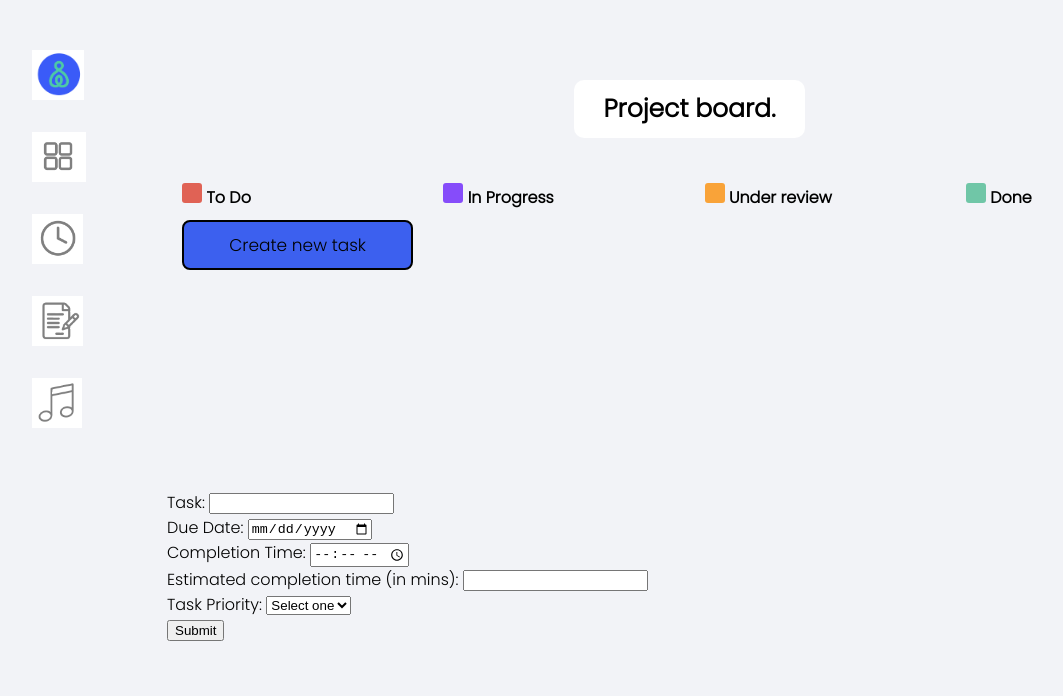
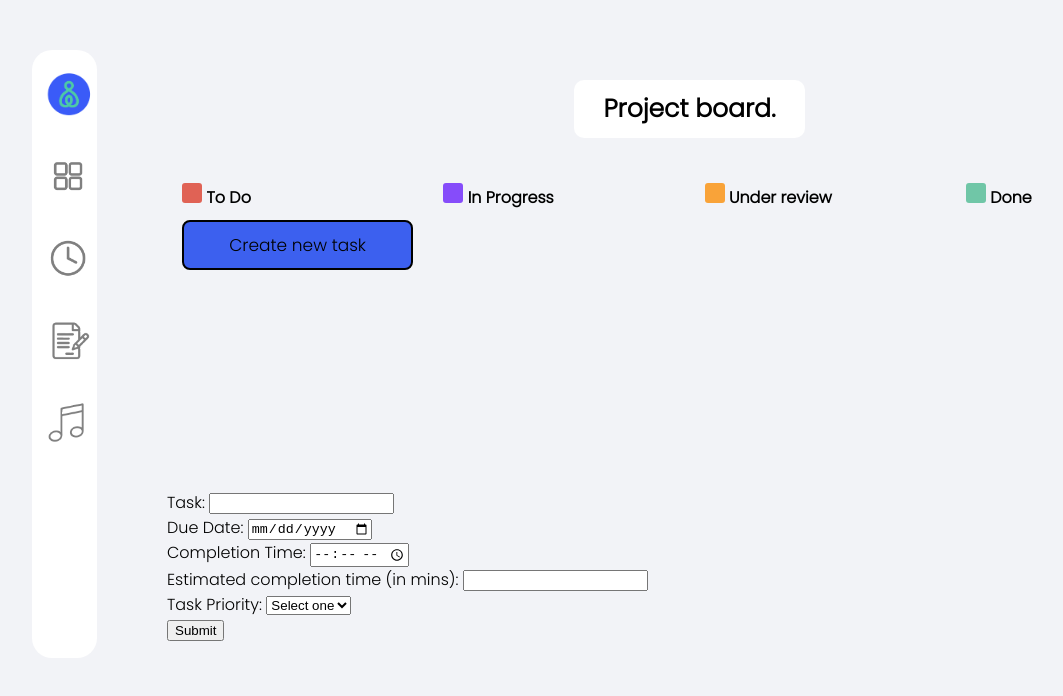
Before and after one commit to naomi-morse/studbud1, a website: page public/kanban.html in a window 1280 px wide. Shown: the top 696 px of the page, without its empty margins (18-1081 px from the left). Drawn offline with Linux system fonts and the light colour scheme.

Commit message:
time page with css grid and navigation bar

```diff
--- a/public/kanban.css
+++ b/public/kanban.css
@@ -170,6 +170,14 @@ textarea {
     "nav content content";
 }
 
-.nav { grid-area: nav; }
+.nav {
+  grid-area: nav;
+  background: white;
+  padding-top: 20px;
+  padding-left: 10px;
+  border-radius: 20px;
+}
 
-.content { grid-area: content; }
+.content {
+  grid-area: content;
+}
--- a/public/kanban.html
+++ b/public/kanban.html
@@ -4,7 +4,8 @@
     <meta charset="UTF-8">
     <meta http-equiv="X-UA-Compatible" content="IE=edge">
     <meta name="viewport" content="width=device-width, initial-scale=1.0">
-    <title>Document</title>
+    <title>Task</title>
+    <link rel="icon" type="image/x-icon" href="pictures/favicon.png">
     <link href="kanban.css" rel="stylesheet">
 </head>
 
@@ -14,7 +15,7 @@
 
 <body>
   <div class="container">
-  <div class="Nav">
+  <div class="nav">
     <a href="index.html"><img src="pictures/logo.png" alt="logo icon" height="50"></a>
 
     <br><br>
--- a/public/kanban.js
+++ b/public/kanban.js
@@ -58,3 +58,5 @@ function editTask(){
         editButton.style.display = "block";
     }
 }
+
+// credit to https://karthikdevarticles.com/creating-a-kanban-board-with-html-css-and-javascript#heading-html
--- a/public/time.css
+++ b/public/time.css
@@ -0,0 +1,35 @@
+body{
+    background-color: rgb(242, 243, 247);
+    font-family: 'Hind', sans-serif;
+    font-family: 'Poppins', sans-serif;
+     margin: 50px;
+  }
+
+
+
+
+
+
+/* CSS GRID */
+.container {  display: grid;
+    grid-template-columns: 0.2fr 1.5fr 1.5fr;
+    grid-template-rows: 0.9fr 1.8fr 0.3fr;
+    gap: 0px 0px;
+    grid-auto-flow: row;
+    grid-template-areas:
+      "nav stopwatch pomodoro"
+      "nav stopwatch pomodoro"
+      "nav stopwatch pomodoro";
+  }
+
+  .nav {
+    grid-area: nav;
+    background: white;
+    padding-top: 20px;
+    padding-left: 10px;
+    border-radius: 20px;
+    }
+
+  .stopwatch { grid-area: stopwatch; }
+
+  .pomodoro { grid-area: pomodoro; }
```
Also changed, not shown: public/content.html (+13 -0 lines), public/index.html (+3 -2 lines), public/music.html (+13 -0 lines), public/time.html (+49 -0 lines), README.md, public/pictures/favicon.png (added).
